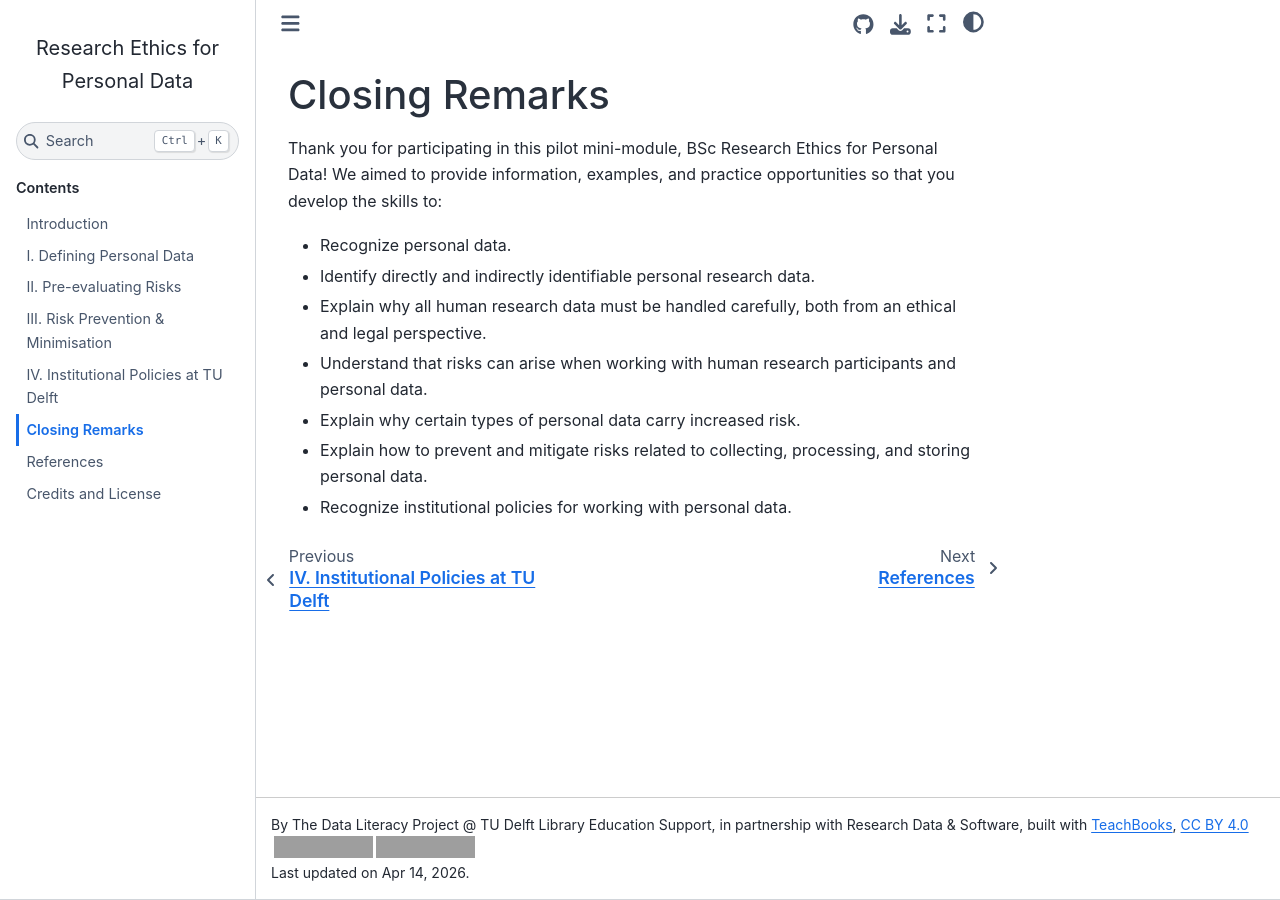
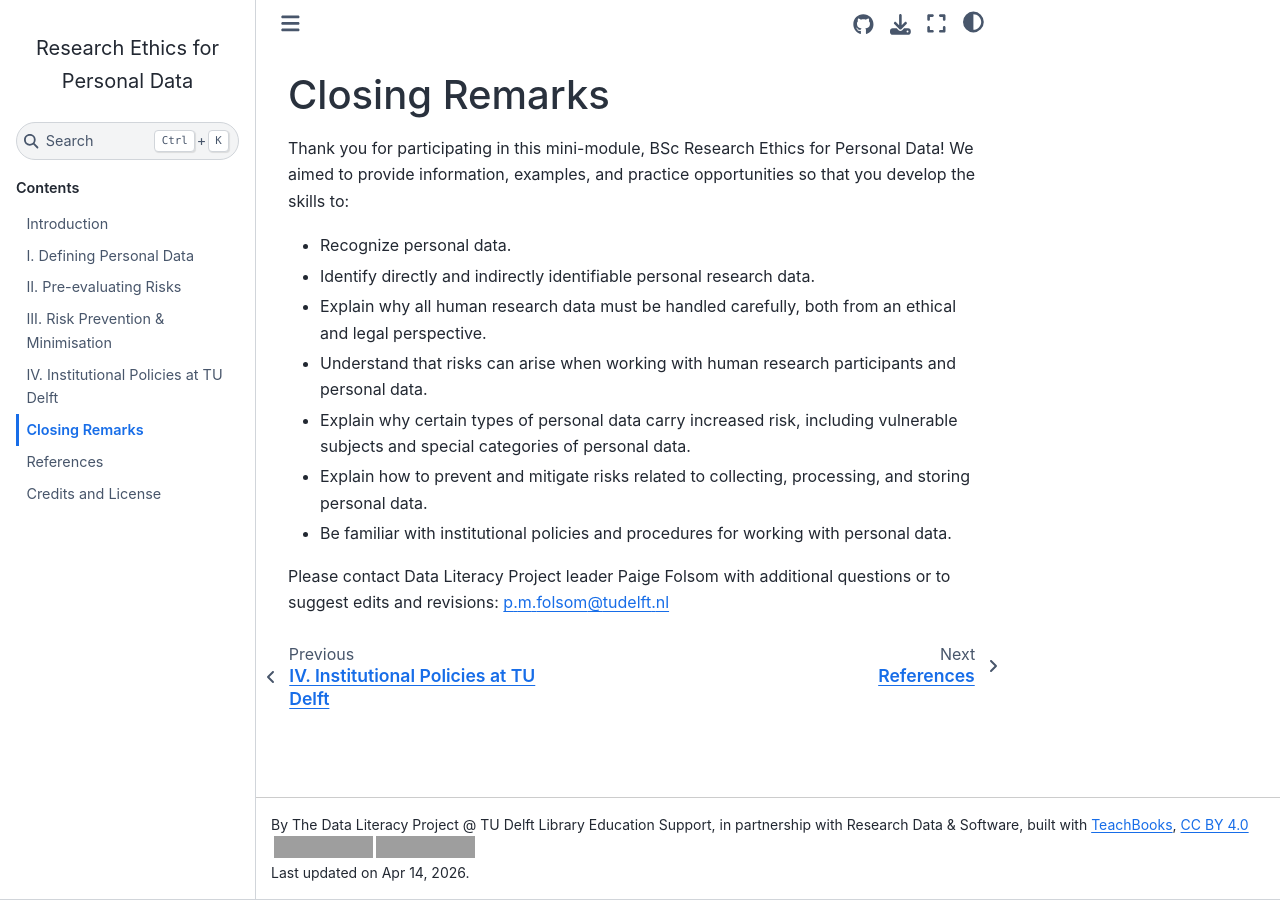
Before and after one commit to tu-delft-library/BSc_Research_Ethics_for_Personal_Data, a Jupyter Book: the page built from book/closing_remarks.md, in a window 1280 px wide. Built offline with Jupyter Book 1.0.4 settings and Sphinx 7.4.7 and the Sphinx Book theme 1.1.4, drawn with Linux system fonts in a browser that asks for light colours; comment, search, counter and statistics services are not loaded; grey boxes are pictures that could not be loaded.

Commit message:
Update closing_remarks.md

```diff
--- a/book/closing_remarks.md
+++ b/book/closing_remarks.md
@@ -1,6 +1,6 @@
 # Closing Remarks
 
-Thank you for participating in this pilot mini-module, BSc Research Ethics for Personal Data! We aimed to provide information, examples, and practice opportunities so that you develop the skills to:
+Thank you for participating in this mini-module, BSc Research Ethics for Personal Data! We aimed to provide information, examples, and practice opportunities so that you develop the skills to:
 
 - Recognize personal data.
 
@@ -10,8 +10,11 @@ Thank you for participating in this pilot mini-module, BSc Research Ethics for P
 
 - Understand that risks can arise when working with human research participants and personal data.
 
-- Explain why certain types of personal data carry increased risk.
+- Explain why certain types of personal data carry increased risk, including vulnerable subjects and special categories of personal data.
 
 - Explain how to prevent and mitigate risks related to collecting, processing, and storing personal data.
 
-- Recognize institutional policies for working with personal data.
+- Be familiar with institutional policies and procedures for working with personal data.
+
+
+Please contact Data Literacy Project leader Paige Folsom with additional questions or to suggest edits and revisions: p.m.folsom@tudelft.nl
```
